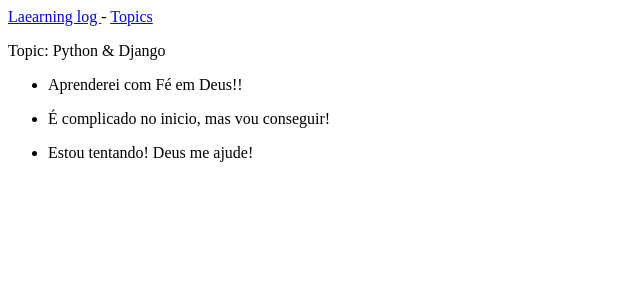
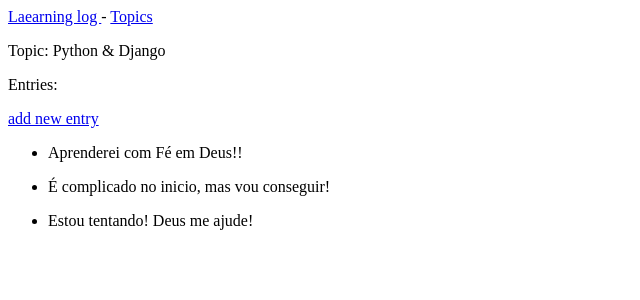
Before and after one commit to fabiorolim/learning_log, a Django app: page /topic/2/ in a window 1280 px wide. Shown: the top 300 px of the page, without its empty margins (0-640 px from the left). Run offline with Django 3.2, Linux system fonts and the light colour scheme; data comes from the database, SQL or seed files in the repository; both versions use the stored data as it was after the commit.

Commit message:
Formulario para gravar topics e entries

```diff
--- a/learningng_logs/templates/learning_logs/index.html
+++ b/learningng_logs/templates/learning_logs/index.html
@@ -1,4 +1,6 @@
 {% extends 'learning_logs/base.html' %}
+
+
 {% block content %}
 <p>
     Bem-vindo!
--- a/learningng_logs/templates/learning_logs/topic.html
+++ b/learningng_logs/templates/learning_logs/topic.html
@@ -2,6 +2,10 @@
 
 {% block content %}
 <p>Topic: {{ topic }}</p>
+<p>Entries:</p>
+<p>
+    <a href="{% url 'learning_logs:new_entry' topic.id %}">add new entry</a>
+</p>
 <ul>
     {% for entry in entries %}
         <li>
--- a/learningng_logs/templates/learning_logs/topics.html
+++ b/learningng_logs/templates/learning_logs/topics.html
@@ -1,6 +1,10 @@
 {% extends 'learning_logs/base.html' %}
 
+
 {% block content %}
+
+<a href="{% url 'learning_logs:new_topic' %}">New topic</a>
+
 <p>Topics</p>
 <ul>
     {% for topic in topics %}
@@ -11,4 +15,6 @@
         <li>No topics</li>
     {% endfor %}
 </ul>
+
+
 {% endblock content %}
--- a/learningng_logs/urls.py
+++ b/learningng_logs/urls.py
@@ -15,6 +15,7 @@ Including another URLconf
 """
 from django.conf.urls import url
 
+
 from . import views
 
 
@@ -22,4 +23,6 @@ urlpatterns = [
     url(r'^$', views.index, name='index'),
     url(r'^topics/$', views.topics, name='topics'),
     url(r'^topic/(?P<topic_id>\d+)/$', views.topic, name='topic'),
+    url(r'^new_topic/$', views.new_topic, name='new_topic'),
+    url(r'^new_entry/(?P<topic_id>\d+)/$', views.new_entry, name='new_entry'),
 ]
--- a/learningng_logs/views.py
+++ b/learningng_logs/views.py
@@ -1,5 +1,10 @@
 from django.shortcuts import render
 from .models import Topic
+from django.http import HttpResponseRedirect
+from django.core.urlresolvers import reverse
+
+
+from .forms import TopicForm, EntryForm
 
 
 # Create your views here.
@@ -19,3 +24,41 @@ def topic(request, topic_id):
     entries = topic.entry_set.order_by('date_added')
     context = {'topic': topic, 'entries': entries}
     return render(request, 'learning_logs/topic.html', context)
+
+
+def new_topic(request):
+    """Adciona um novo assunto"""
+    if request.method != 'POST':
+        #Nenhum dado submetido, criar formlário em branco
+        form = TopicForm()
+    else:
+        #Dados de POST submetidos; processa os dados
+        form = TopicForm(request.POST)
+        if form.is_valid():
+            form.save()
+            return HttpResponseRedirect(reverse('learning_logs:topics'))
+
+    context = {'form': form}
+    return render(request, 'learning_logs/new_topic.html', context)
+
+
+def new_entry(request, topic_id):
+    """Adciona uma nova entrada sobre assunto"""
+    topic = Topic.objects.get(id=topic_id)
+
+
+    if request.method != 'POST':
+        #Formulário vázio
+        form = EntryForm()
+    else:
+        #Processa os dados recebidos via POST
+        form = EntryForm(data = request.POST)
+        if form.is_valid():
+            new_entry = form.save(commit=False)
+            new_entry.topic = topic
+            new_entry.save()
+            return HttpResponseRedirect(reverse('learning_logs:topic', args=[topic_id]))
+
+
+    context = {'topic': topic, 'form': form }
+    return render(request, 'learning_logs/new_entry.html', context)
```
Also changed, not shown: learningng_logs/forms.py (added, +22 -0 lines), learningng_logs/templates/learning_logs/new_entry.html (added, +15 -0 lines), learningng_logs/templates/learning_logs/new_topic.html (added, +13 -0 lines), db.sqlite3.
